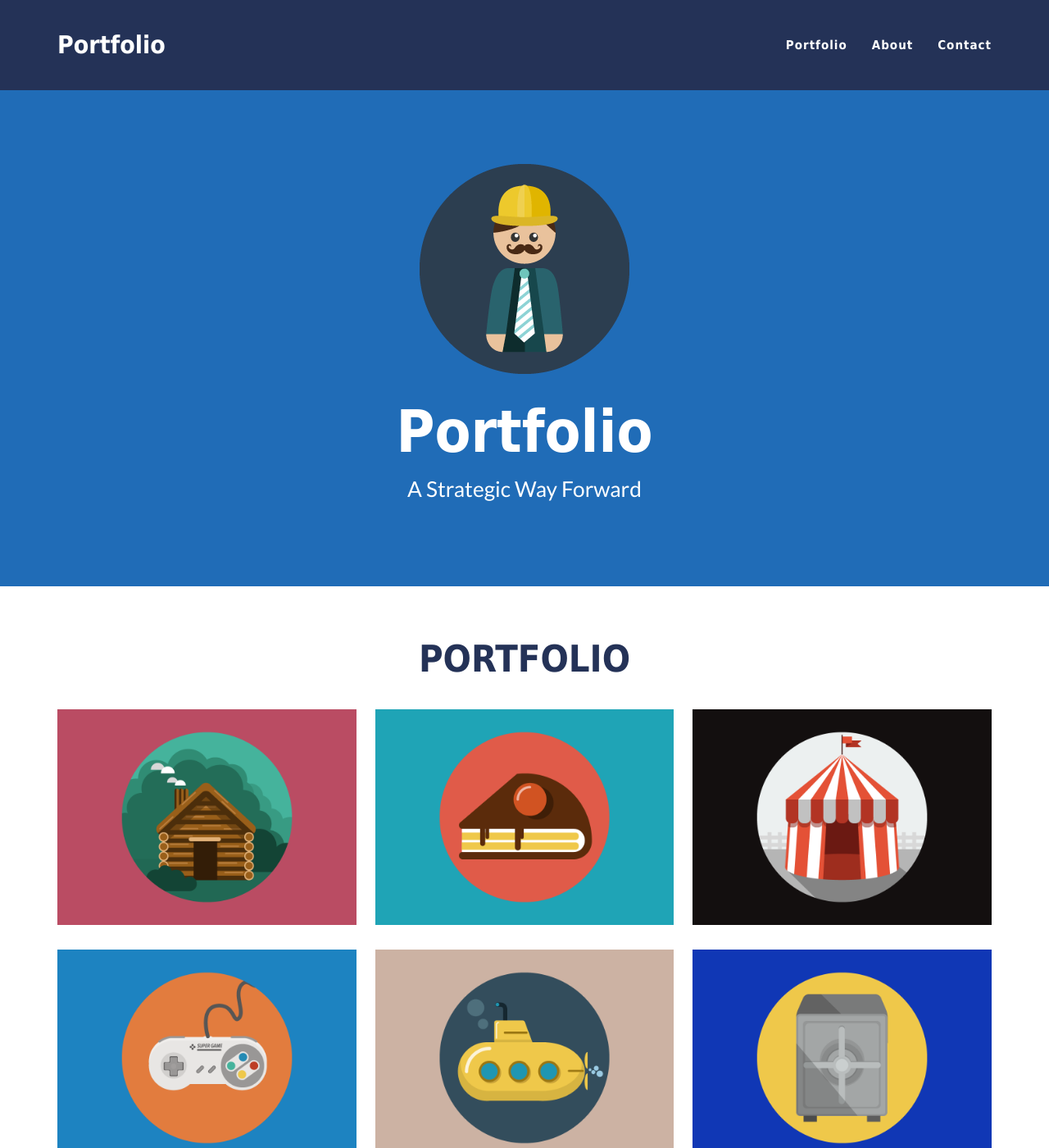
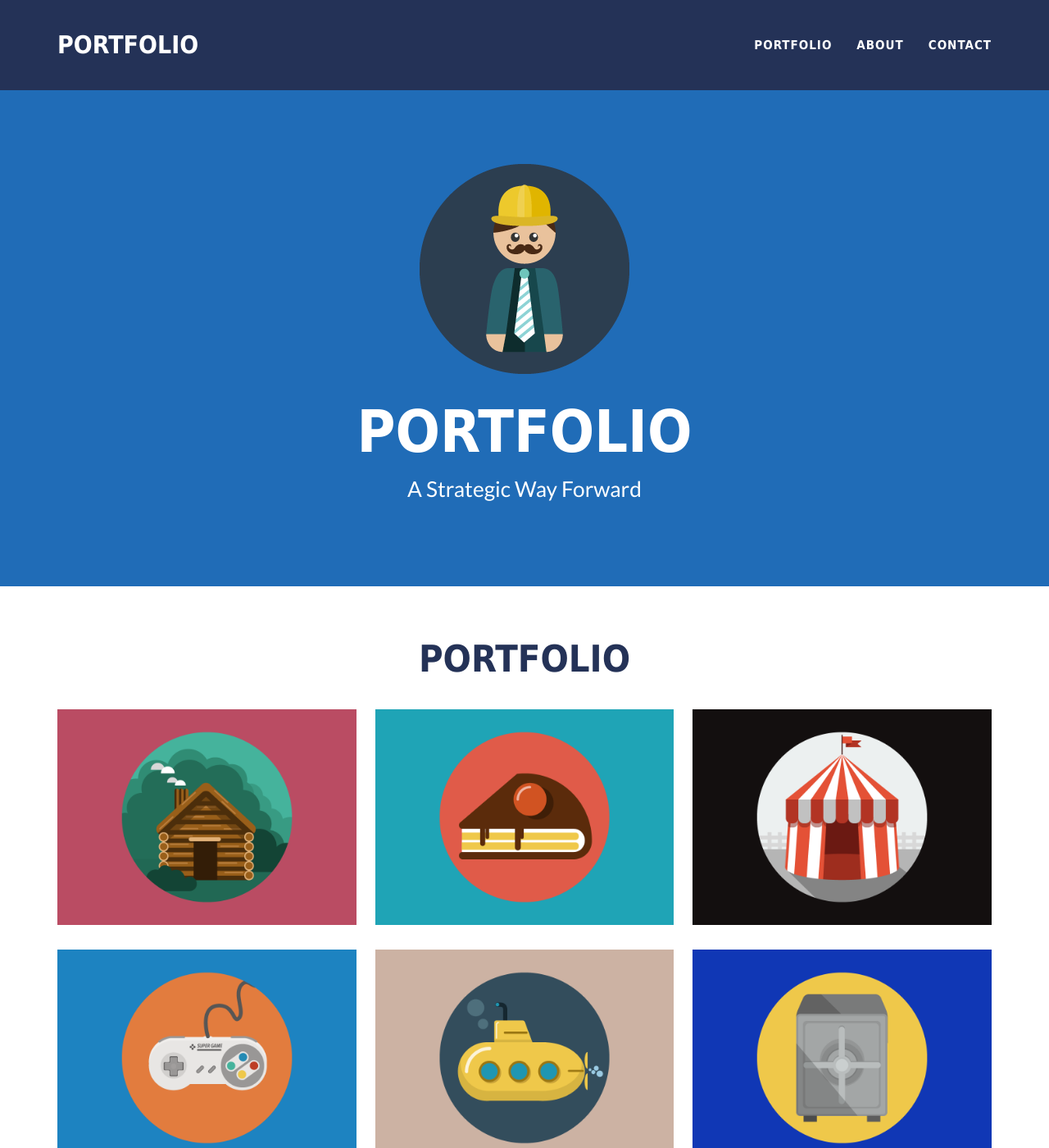
Before and after one commit to Kelly-Portfolio/Kelly-Portfolio.github.io, a Jekyll site: the page built from _posts/2014-07-18-project-1.markdown, in a window 1280 px wide and 1400 px high. Shown: the whole window at 82% size. Built offline with Jekyll 4.4.1, drawn with Linux system fonts in a browser that asks for light colours.

Commit message:
Update main.css

```diff
--- a/_includes/css/main.css
+++ b/_includes/css/main.css
@@ -103,7 +103,7 @@ header img {
 
 header .intro-text .name {
     display: block;
-    /*! text-transform: uppercase;  */
+    text-transform: uppercase;
     font-family: Tahoma ,Arial,sans-serif;
     font-size: 2em;
     font-weight: 700;
@@ -154,7 +154,7 @@ header .intro-text .skills {
 }
 
 .navbar {
-   /*! text-transform: uppercase;  */
+    text-transform: uppercase;
     font-family: Tahoma ,Arial,sans-serif;
     font-weight: 700;
 }
```
